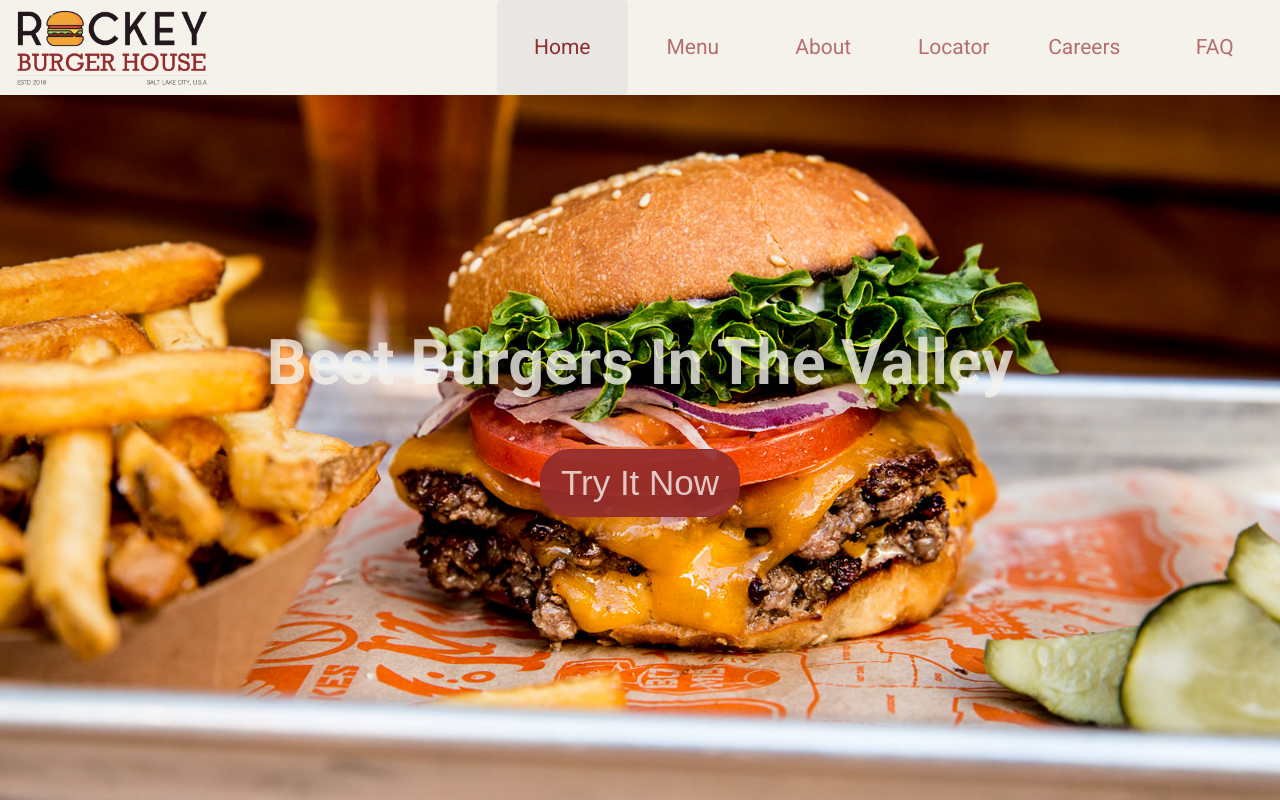
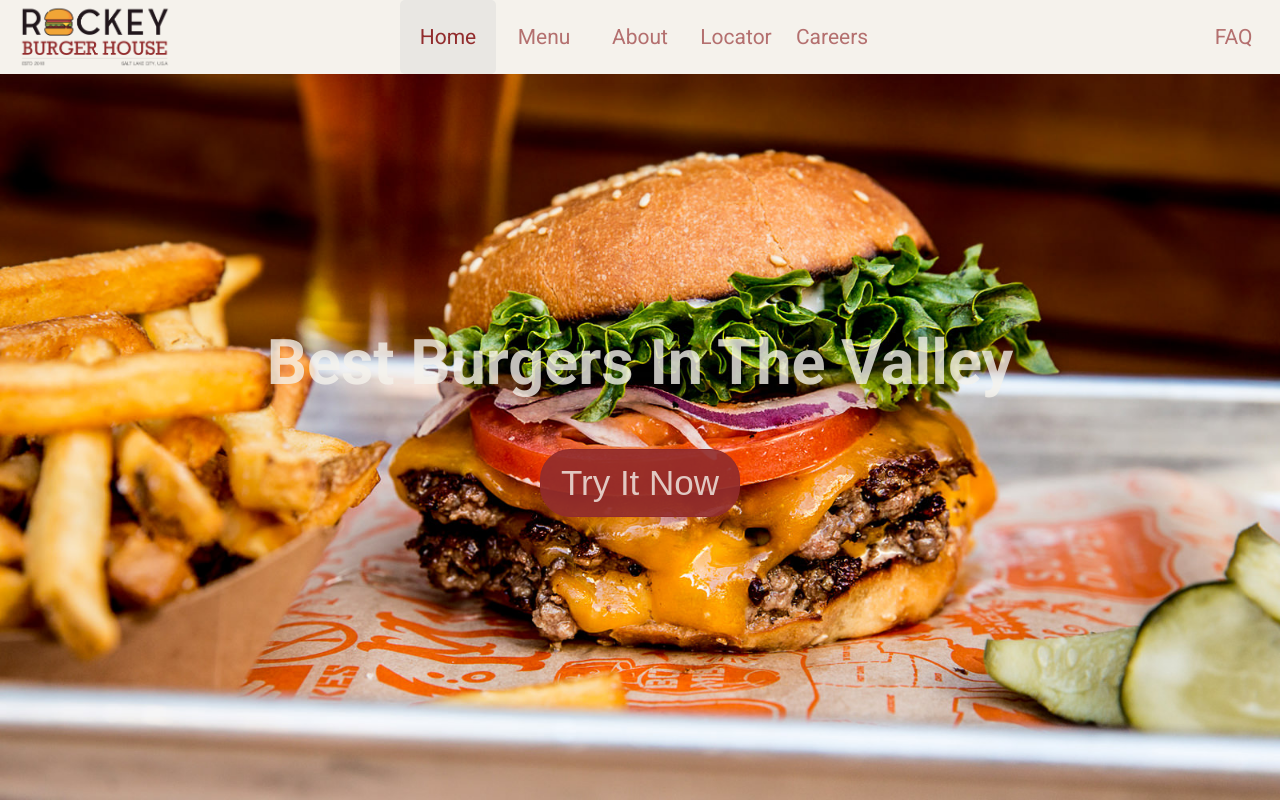
Before and after one commit to Adakai/1-project-rockey-burgers, a plain HTML site: page index.html in a window 1280 px wide. Drawn offline with Linux system fonts and the light colour scheme.

Commit message:
revamped nav bar menu

```diff
--- a/css/main.css
+++ b/css/main.css
@@ -17,34 +17,58 @@ body{
 
 .nav-container {
     display: flex;
-    justify-content: flex-end;
+    justify-content: space-evenly;
     background-color: #f5f2ec;
     width: 100%;
     position: fixed;
     z-index: 1;
 }
+
+/*logo in top left*/
+
+.logo {
+    display: flex;
+    width: 30%;
+}
 .logo img {
     width: 40%;
     padding-left: 2.5%;
 }
+
+/*middle nav bar and faq on right*/
+
 .nav-menu {
     display: flex;
     justify-content: space-evenly;
     align-items: center;
-    width: 80%;
+    width: 37.5%;
 }
-.nav-menu a {
-    width: 100%;
+.nav-menu a, .faq a {
+    width: 20%;
     height: 100%;
     font-size: 1.5em;
     color: #922c2da8;
     text-decoration: none;
+}
+.faq {
+    display: flex;
+    justify-content: flex-end;
+    align-items: center;
+    width: 30%;
 }
 .link-box {
     display: flex;
     justify-content: center;
     align-items: center;
 }
+.link-box-faq {
+    display: flex;
+    justify-content: center;
+    align-items: center;
+}
+
+/*active tab highlight*/
+
 .active {
     border-radius: 5px;
     background-color: #d6d6d669;
@@ -52,6 +76,6 @@ body{
 .active > div {
     color: #922c2d;
 }
-.nav-menu a:hover {
+.nav-menu a:hover, .faq a:hover {
     color: #922c2d;
 }
--- a/index.html
+++ b/index.html
@@ -19,7 +19,9 @@
                 <a href="./html/about.html" class="link-box"><div>About</div></a>
                 <a href="./html/locator.html" class="link-box"><div>Locator</div></a>
                 <a href="./html/careers.html" class="link-box"><div>Careers</div></a>
-                <a href="./html/faq.html" class="link-box"><div>FAQ</div></a>
+            </div>
+            <div class="faq">
+                <a href="./html/faq.html" class="link-box-faq"><div>FAQ</div></a>
             </div>
         </div>
         <div class="content-wrapper">
```
Also changed, not shown: html/about.html (+3 -1 lines), html/careers.html (+3 -1 lines), html/faq.html (+3 -1 lines), html/locator.html (+3 -1 lines), html/menu.html (+3 -1 lines).
